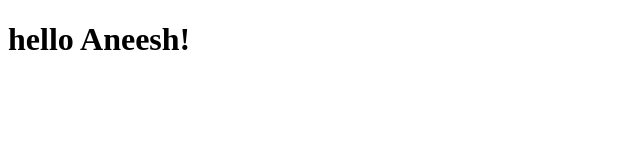
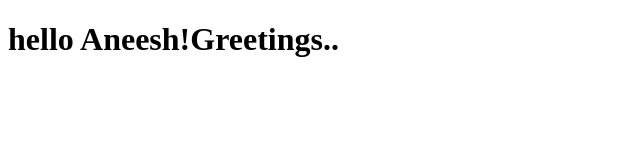
Before and after one commit to aneeshrajkumar/coursa_aneesh, a plain HTML site: page site/index.html in a window 1280 px wide. Shown: the whole page, without its empty margins (0-640 px from the left). Drawn offline with Linux system fonts and the light colour scheme.

Commit message:
small changes done'

```diff
--- a/site/index.html
+++ b/site/index.html
@@ -4,6 +4,6 @@
 	<title>Hello Aneesh</title>
 </head>
 <body>
-<h1>hello Aneesh!</h1>
+<h1>hello Aneesh!Greetings..</h1>
 </body>
 </html>
```
